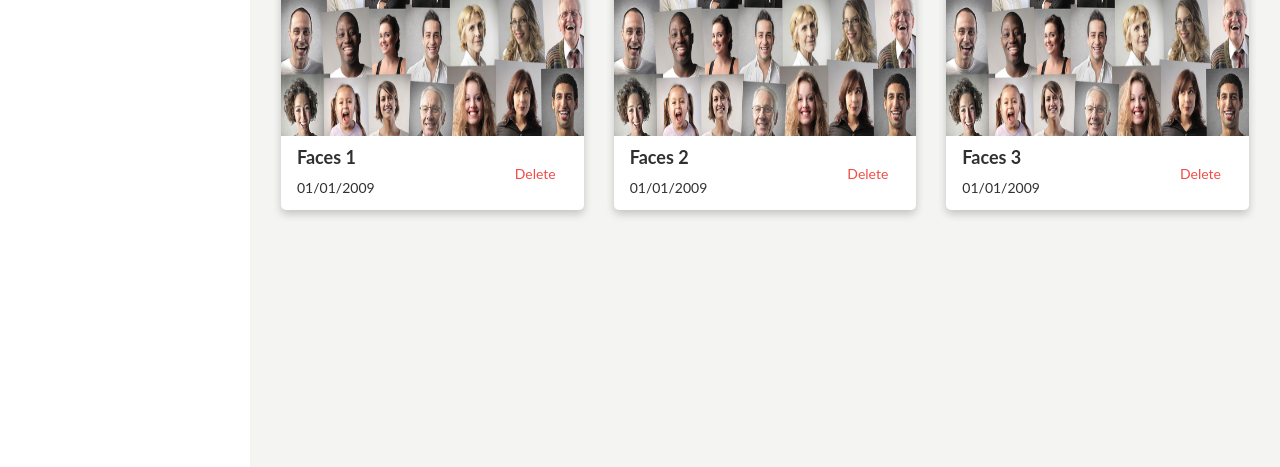
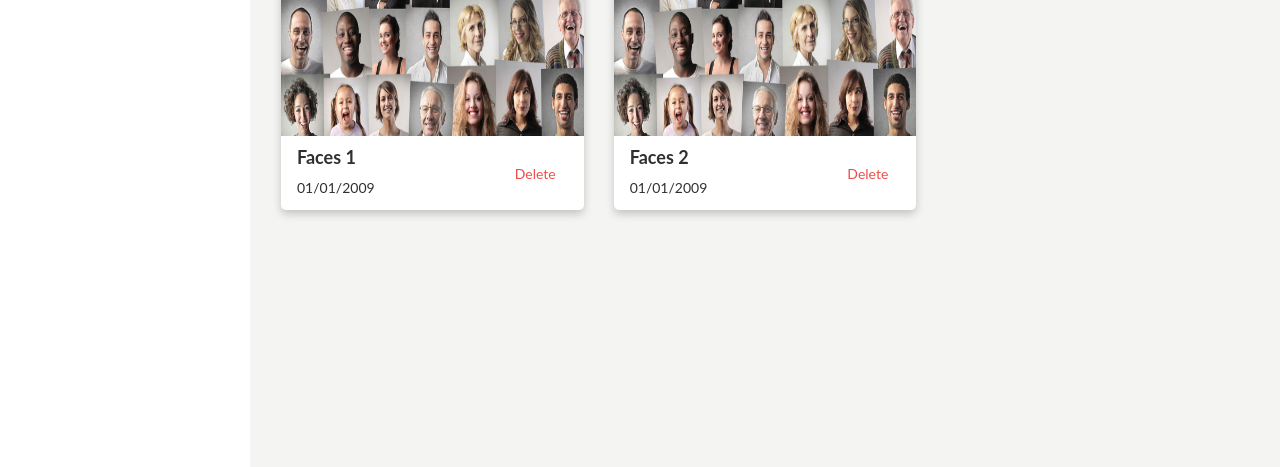
Before and after one commit to Daniel194/JavaScript-Tutorial, a plain HTML site: page Welcome/Pixel.html in a window 1280 px wide. Shown: the part 333-800 px from the top of the page. Drawn offline with nearby package versions, Linux system fonts and the light colour scheme.

```diff
--- a/Welcome/Pixel.html
+++ b/Welcome/Pixel.html
@@ -61,16 +61,6 @@
                     </div>
                 </div>
             </div>
-            <div class="col-sm-4">
-                <div class="card">
-                    <img class="myImg" src="image/faces.jpg" alt="Faces">
-                    <div class="content">
-                        <h4><b>Faces 3</b></h4>
-                        <p>01/01/2009</p>
-                        <button type="button" class="btn btn-danger btn-delete">Delete</button>
-                    </div>
-                </div>
-            </div>
         </div>
     </div>
 </div>
```
